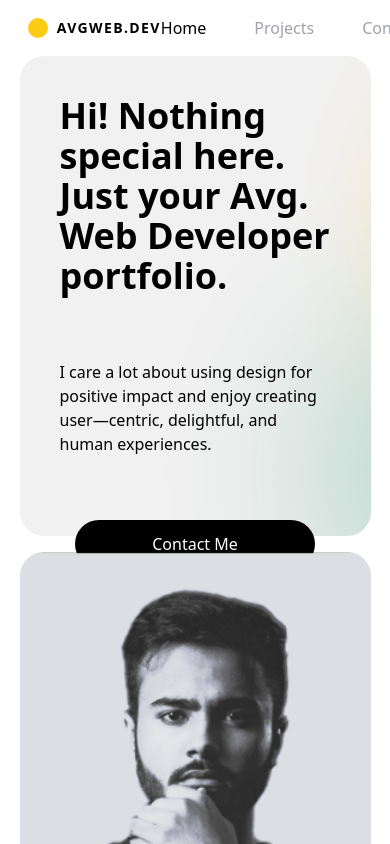
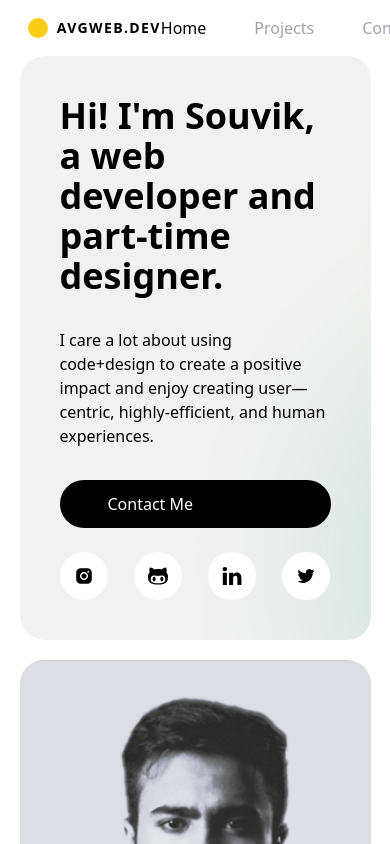
Before and after one commit to souvikmishra/portfolio, a Next.js app: page / in a window 390 px wide. Shown: the top 844 px of the page. Built offline with nearby package versions, Linux system fonts and the light colour scheme.

Commit message:
completed socials section

```diff
--- /dev/null
+++ b/app/components/SocialButton.tsx
@@ -0,0 +1,53 @@
+import Link from 'next/link';
+import React from 'react';
+import { IconType } from 'react-icons';
+
+interface Props {
+  href?: string;
+  children: React.ReactNode;
+  bgColor?: string | undefined;
+}
+
+const SocialButton: React.FC<Props> = ({
+  href = '#',
+  children,
+  bgColor = 'black',
+}) => {
+  let bgHoverColorClass = '';
+  let bgFocusColorClass = '';
+  switch (bgColor) {
+    case 'instagram':
+      bgFocusColorClass = 'focus-visible:bg-instagram';
+      bgHoverColorClass = 'hover:bg-instagram';
+      break;
+    case 'github':
+      bgFocusColorClass = 'focus-visible:bg-github';
+      bgHoverColorClass = 'hover:bg-github';
+      break;
+    case 'linkedin':
+      bgFocusColorClass = 'focus-visible:bg-linkedin';
+      bgHoverColorClass = 'hover:bg-linkedin';
+      break;
+    case 'twitter':
+      bgFocusColorClass = 'focus-visible:bg-twitter';
+      bgHoverColorClass = 'hover:bg-twitter';
+      break;
+    default:
+      bgFocusColorClass = 'focus-visible:bg-black';
+      bgHoverColorClass = 'hover:bg-black';
+      break;
+  }
+
+  return (
+    <Link
+      href={href}
+      className={`group hover:translate-y-[-0.25rem] focus-visible:translate-y-[-0.25rem] h-12 w-12 bg-white ${bgHoverColorClass} ${bgFocusColorClass} rounded-full transition-all duration-300 ease-in-out flex justify-center items-center`}
+    >
+      <div className="text-black group-hover:text-white group-focus-visible:text-white transition-all duration-300 ease-in-out">
+        {children}
+      </div>
+    </Link>
+  );
+};
+
+export default SocialButton;
--- a/app/globals.css
+++ b/app/globals.css
@@ -3,5 +3,5 @@
 @tailwind utilities;
 
 body {
-  @apply max-w-[90%] w-[1080px] mx-auto;
+  @apply max-w-[90%] tablet:max-w-[95%] w-[1080px] mx-auto;
 }
--- a/app/page.tsx
+++ b/app/page.tsx
@@ -1,20 +1,44 @@
+import { TfiGithub, TfiLinkedin } from 'react-icons/tfi';
+
+import { AiFillInstagram } from 'react-icons/ai';
+import Link from 'next/link';
+import { RiTwitterFill } from 'react-icons/ri';
+import SocialButton from './components/SocialButton';
+
 export default function Home() {
   return (
     <>
-      <section className="grid grid-cols-1 lg:grid-cols-[2fr_1fr] gap-4 mb-4">
-        <div className="h-[30rem] rounded-3xl p-10 flex flex-col gap-16 bg-[url('/gradient-bg.jpg')] bg-cover">
+      <section className="grid grid-cols-1 tablet:grid-cols-[8fr_4fr] gap-5 mb-4">
+        <div className="tablet:h-[30rem] rounded-3xl p-10 flex flex-col gap-8 tablet:gap-16 bg-[url('/gradient-bg.jpg')] bg-cover">
           <h1 className="text-4xl font-semibold">
-            Hi! Nothing special here. Just your Avg. Web Developer portfolio.
+            Hi! I&apos;m Souvik, a web developer and part-time designer.
           </h1>
-          <p className="flex-1">
-            I care a lot about using design for positive impact and enjoy
-            creating user—centric, delightful, and human experiences.
+          <p className="tablet:flex-1">
+            I care a lot about using code+design to create a positive impact and
+            enjoy creating user—centric, highly-efficient, and human
+            experiences.
           </p>
-          <div className="flex flex-col lg:flex-row items-center gap-4 justify-self-end">
-            <button className="bg-black text-white font-medium py-3 px-12 rounded-full w-60 lg:w-auto">
+          <div className="flex flex-col tablet:flex-row items-center gap-4 justify-self-end">
+            <Link
+              href={'mailto:mishra.souvik911@gmail.com'}
+              className="bg-black text-white whitespace-nowrap font-medium py-3 px-12 rounded-full w-full tablet:w-[175px] tablet:min-w-[175px]"
+            >
               Contact Me
-            </button>
-            <div className="flex items-center gap-4">add socials</div>
+            </Link>
+            <div className="flex justify-between items-between tablet:gap-4 w-full tablet:w-auto mt-2 tablet:mt-0">
+              <SocialButton bgColor="instagram">
+                <AiFillInstagram className="w-5 h-5" />
+              </SocialButton>
+              <SocialButton bgColor="github">
+                <TfiGithub className="w-5 h-5" />
+              </SocialButton>
+              <SocialButton bgColor="linkedin">
+                <TfiLinkedin className="w-5 h-5" />
+              </SocialButton>
+              <SocialButton bgColor="twitter">
+                <RiTwitterFill className="w-5 h-5" />
+              </SocialButton>
+            </div>
           </div>
         </div>
         <div className="h-[30rem] rounded-3xl p-8 bg-[url('/portfolio-headshot.png')] bg-cover bg-center"></div>
--- a/package.json
+++ b/package.json
@@ -23,6 +23,7 @@
     "postcss": "8.4.24",
     "react": "18.2.0",
     "react-dom": "18.2.0",
+    "react-icons": "^4.9.0",
     "tailwindcss": "3.3.2",
     "typescript": "5.0.4"
   }
--- a/tailwind.config.js
+++ b/tailwind.config.js
@@ -5,6 +5,18 @@ module.exports = {
     './components/**/*.{js,ts,jsx,tsx,mdx}',
     './app/**/*.{js,ts,jsx,tsx,mdx}',
   ],
-  theme: {},
+  theme: {
+    extend: {
+      colors: {
+        github: '#211F1F',
+        instagram: '#E4405F',
+        twitter: '#1DA1F2',
+        linkedin: '#0A66C2',
+      },
+    },
+    screens: {
+      tablet: '768px',
+    },
+  },
   plugins: [],
 };
```
Also changed, not shown: 1 other file (tests, documents, lock files or other folders).
